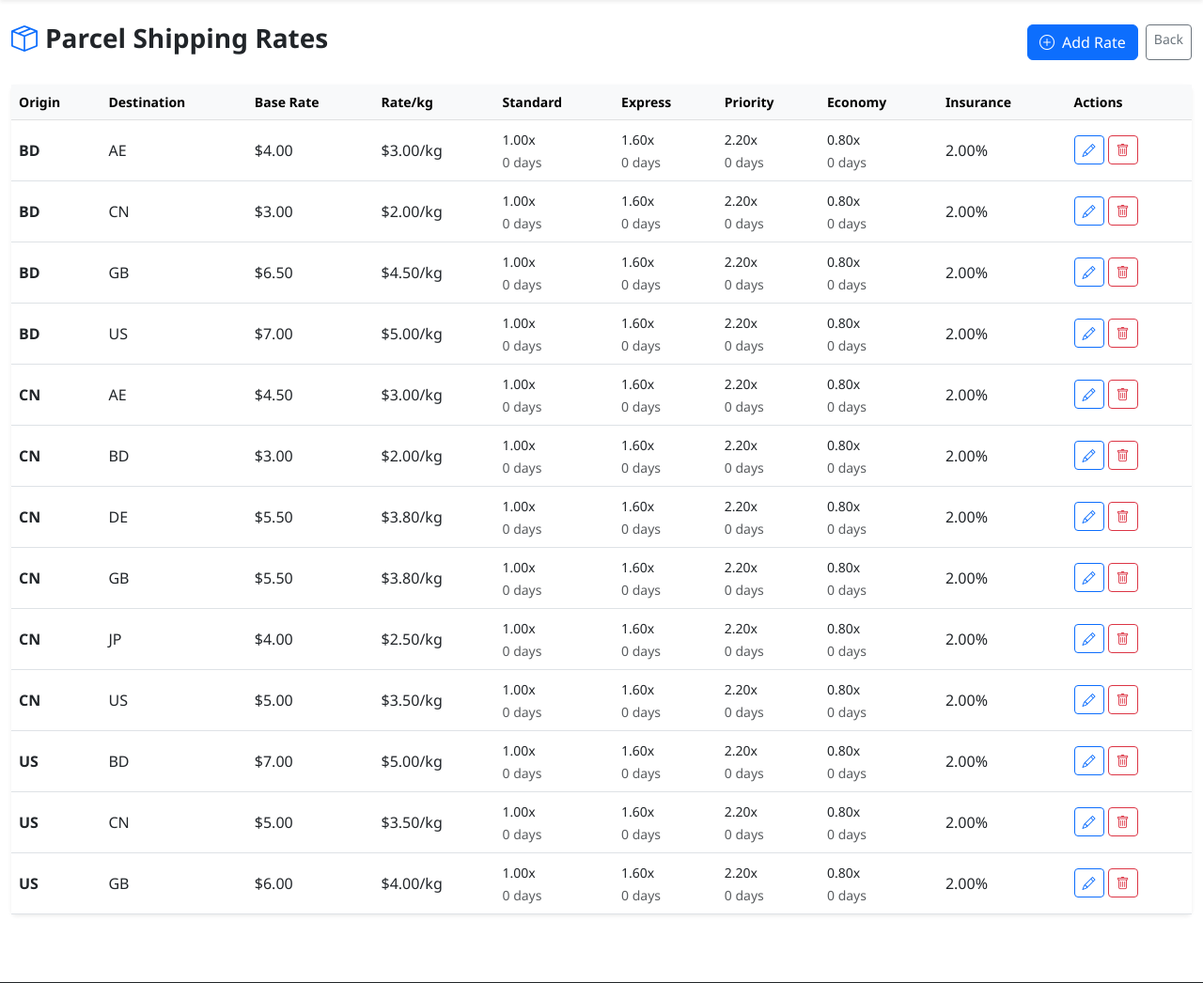
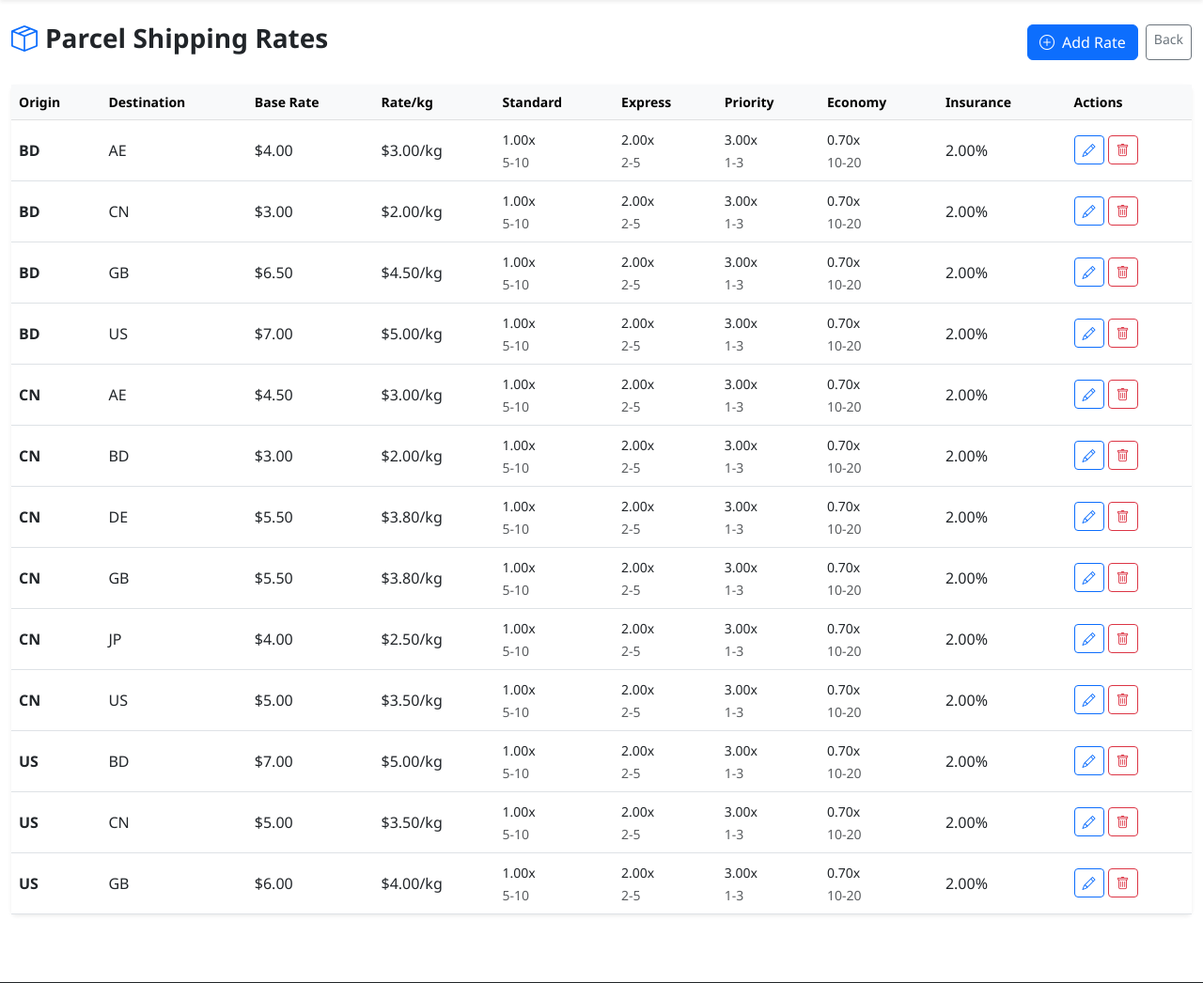
Before and after one commit to nurnobism/globexskyphp, a PHP site: page /pages/admin/pricing/parcel-rates.php in a window 1280 px wide. Shown: the part 109-1155 px from the top of the page at 94% size. Run offline with PHP 8.4, Linux system fonts and the light colour scheme; a user stored in the database is signed in; data comes from the database, SQL or seed files in the repository; data that the repository does not hold is empty; some libraries are stand-ins or nearby versions.

Commit message:
Fix schema mismatches in carry.php and parcel-rates.php
- carrier_trips uses carrier_id (not user_id); fetch carrier id from carriers table
- carry_requests uses sender_id (not user_id)
- carry_matches INSERT now includes required NOT NULL fields: agreed_price,
  platform_commission, carrier_earning (10% commission model)
- dashboard_stats queries use correct carrier_id / sender_id columns and
  carrier_earning_log table (not carrier_earnings), with amount column
- parcel-rates.php: use correct shipping_rates column names
  (method_multiplier_* and estimated_days_* as VARCHAR range strings)

Co-authored-by: Copilot <223556219+Copilot@users.noreply.github.com>

Co-authored-by: nurnobism <64457188+nurnobism@users.noreply.github.com>

```diff
--- a/pages/admin/pricing/parcel-rates.php
+++ b/pages/admin/pricing/parcel-rates.php
@@ -57,20 +57,20 @@ include __DIR__ . '/../../../includes/header.php';
                     <td>$<?= number_format((float)($r['base_rate'] ?? 0), 2) ?></td>
                     <td>$<?= number_format((float)($r['rate_per_kg'] ?? 0), 2) ?>/kg</td>
                     <td>
-                        <small><?= number_format((float)($r['standard_multiplier'] ?? 1.0), 2) ?>x</small><br>
-                        <small class="text-muted"><?= (int)($r['standard_days'] ?? 0) ?> days</small>
+                        <small><?= number_format((float)($r['method_multiplier_standard'] ?? 1.0), 2) ?>x</small><br>
+                        <small class="text-muted"><?= e($r['estimated_days_standard'] ?? '') ?></small>
                     </td>
                     <td>
-                        <small><?= number_format((float)($r['express_multiplier'] ?? 1.6), 2) ?>x</small><br>
-                        <small class="text-muted"><?= (int)($r['express_days'] ?? 0) ?> days</small>
+                        <small><?= number_format((float)($r['method_multiplier_express'] ?? 1.6), 2) ?>x</small><br>
+                        <small class="text-muted"><?= e($r['estimated_days_express'] ?? '') ?></small>
                     </td>
                     <td>
-                        <small><?= number_format((float)($r['priority_multiplier'] ?? 2.2), 2) ?>x</small><br>
-                        <small class="text-muted"><?= (int)($r['priority_days'] ?? 0) ?> days</small>
+                        <small><?= number_format((float)($r['method_multiplier_priority'] ?? 2.2), 2) ?>x</small><br>
+                        <small class="text-muted"><?= e($r['estimated_days_priority'] ?? '') ?></small>
                     </td>
                     <td>
-                        <small><?= number_format((float)($r['economy_multiplier'] ?? 0.8), 2) ?>x</small><br>
-                        <small class="text-muted"><?= (int)($r['economy_days'] ?? 0) ?> days</small>
+                        <small><?= number_format((float)($r['method_multiplier_economy'] ?? 0.8), 2) ?>x</small><br>
+                        <small class="text-muted"><?= e($r['estimated_days_economy'] ?? '') ?></small>
                     </td>
                     <td><?= number_format((float)($r['insurance_rate'] ?? 0), 2) ?>%</td>
                     <td>
@@ -126,35 +126,35 @@ include __DIR__ . '/../../../includes/header.php';
                         <div class="col-12"><hr class="my-1"><h6 class="text-muted">Method Multipliers &amp; Estimated Days</h6></div>
                         <div class="col-md-6">
                             <label class="form-label fw-semibold">Standard Multiplier</label>
-                            <input type="number" name="standard_multiplier" id="standardMultiplier" class="form-control" min="0" step="0.01" value="1.00">
+                            <input type="number" name="method_multiplier_standard" id="standardMultiplier" class="form-control" min="0" step="0.01" value="1.00">
                         </div>
                         <div class="col-md-6">
-                            <label class="form-label fw-semibold">Standard Days</label>
-                            <input type="number" name="standard_days" id="standardDays" class="form-control" min="0" step="1" value="7">
+                            <label class="form-label fw-semibold">Standard Est. Days</label>
+                            <input type="text" name="estimated_days_standard" id="standardDays" class="form-control" placeholder="e.g. 5-10" value="5-10" maxlength="20">
                         </div>
                         <div class="col-md-6">
                             <label class="form-label fw-semibold">Express Multiplier</label>
-                            <input type="number" name="express_multiplier" id="expressMultiplier" class="form-control" min="0" step="0.01" value="1.60">
+                            <input type="number" name="method_multiplier_express" id="expressMultiplier" class="form-control" min="0" step="0.01" value="2.00">
                         </div>
                         <div class="col-md-6">
-                            <label class="form-label fw-semibold">Express Days</label>
-                            <input type="number" name="express_days" id="expressDays" class="form-control" min="0" step="1" value="3">
+                            <label class="form-label fw-semibold">Express Est. Days</label>
+                            <input type="text" name="estimated_days_express" id="expressDays" class="form-control" placeholder="e.g. 2-5" value="2-5" maxlength="20">
                         </div>
                         <div class="col-md-6">
                             <label class="form-label fw-semibold">Priority Multiplier</label>
-                            <input type="number" name="priority_multiplier" id="priorityMultiplier" class="form-control" min="0" step="0.01" value="2.20">
+                            <input type="number" name="method_multiplier_priority" id="priorityMultiplier" class="form-control" min="0" step="0.01" value="3.00">
                         </div>
                         <div class="col-md-6">
-                            <label class="form-label fw-semibold">Priority Days</label>
-                            <input type="number" name="priority_days" id="priorityDays" class="form-control" min="0" step="1" value="1">
+                            <label class="form-label fw-semibold">Priority Est. Days</label>
+                            <input type="text" name="estimated_days_priority" id="priorityDays" class="form-control" placeholder="e.g. 1-3" value="1-3" maxlength="20">
                         </div>
                         <div class="col-md-6">
                             <label class="form-label fw-semibold">Economy Multiplier</label>
-                            <input type="number" name="economy_multiplier" id="economyMultiplier" class="form-control" min="0" step="0.01" value="0.80">
+                            <input type="number" name="method_multiplier_economy" id="economyMultiplier" class="form-control" min="0" step="0.01" value="0.70">
                         </div>
                         <div class="col-md-6">
-                            <label class="form-label fw-semibold">Economy Days</label>
-                            <input type="number" name="economy_days" id="economyDays" class="form-control" min="0" step="1" value="14">
+                            <label class="form-label fw-semibold">Economy Est. Days</label>
+                            <input type="text" name="estimated_days_economy" id="economyDays" class="form-control" placeholder="e.g. 10-20" value="10-20" maxlength="20">
                         </div>
                         <div class="col-md-6">
                             <label class="form-label fw-semibold">Insurance Rate (%)</label>
@@ -178,14 +178,14 @@ function openAddModal() {
     document.getElementById('rateId').value = '';
     document.getElementById('rateForm').reset();
     document.getElementById('standardMultiplier').value = '1.00';
-    document.getElementById('standardDays').value = '7';
-    document.getElementById('expressMultiplier').value = '1.60';
-    document.getElementById('expressDays').value = '3';
-    document.getElementById('priorityMultiplier').value = '2.20';
-    document.getElementById('priorityDays').value = '1';
-    document.getElementById('economyMultiplier').value = '0.80';
-    document.getElementById('economyDays').value = '14';
-    document.getElementById('insuranceRate').value = '1.50';
+    document.getElementById('standardDays').value = '5-10';
+    document.getElementById('expressMultiplier').value = '2.00';
+    document.getElementById('expressDays').value = '2-5';
+    document.getElementById('priorityMultiplier').value = '3.00';
+    document.getElementById('priorityDays').value = '1-3';
+    document.getElementById('economyMultiplier').value = '0.70';
+    document.getElementById('economyDays').value = '10-20';
+    document.getElementById('insuranceRate').value = '2.00';
 }
 
 function openEditModal(rate) {
@@ -196,15 +196,15 @@ function openEditModal(rate) {
     document.getElementById('destinationCountry').value = rate.destination_country || '';
     document.getElementById('baseRate').value = rate.base_rate || '';
     document.getElementById('ratePerKg').value = rate.rate_per_kg || '';
-    document.getElementById('standardMultiplier').value = rate.standard_multiplier || '1.00';
-    document.getElementById('standardDays').value = rate.standard_days || '7';
-    document.getElementById('expressMultiplier').value = rate.express_multiplier || '1.60';
-    document.getElementById('expressDays').value = rate.express_days || '3';
-    document.getElementById('priorityMultiplier').value = rate.priority_multiplier || '2.20';
-    document.getElementById('priorityDays').value = rate.priority_days || '1';
-    document.getElementById('economyMultiplier').value = rate.economy_multiplier || '0.80';
-    document.getElementById('economyDays').value = rate.economy_days || '14';
-    document.getElementById('insuranceRate').value = rate.insurance_rate || '1.50';
+    document.getElementById('standardMultiplier').value = rate.method_multiplier_standard || '1.00';
+    document.getElementById('standardDays').value = rate.estimated_days_standard || '5-10';
+    document.getElementById('expressMultiplier').value = rate.method_multiplier_express || '2.00';
+    document.getElementById('expressDays').value = rate.estimated_days_express || '2-5';
+    document.getElementById('priorityMultiplier').value = rate.method_multiplier_priority || '3.00';
+    document.getElementById('priorityDays').value = rate.estimated_days_priority || '1-3';
+    document.getElementById('economyMultiplier').value = rate.method_multiplier_economy || '0.70';
+    document.getElementById('economyDays').value = rate.estimated_days_economy || '10-20';
+    document.getElementById('insuranceRate').value = rate.insurance_rate || '2.00';
     var modal = new bootstrap.Modal(document.getElementById('rateModal'));
     modal.show();
 }
```
Also changed, not shown: api/carry.php (+24 -17 lines).
